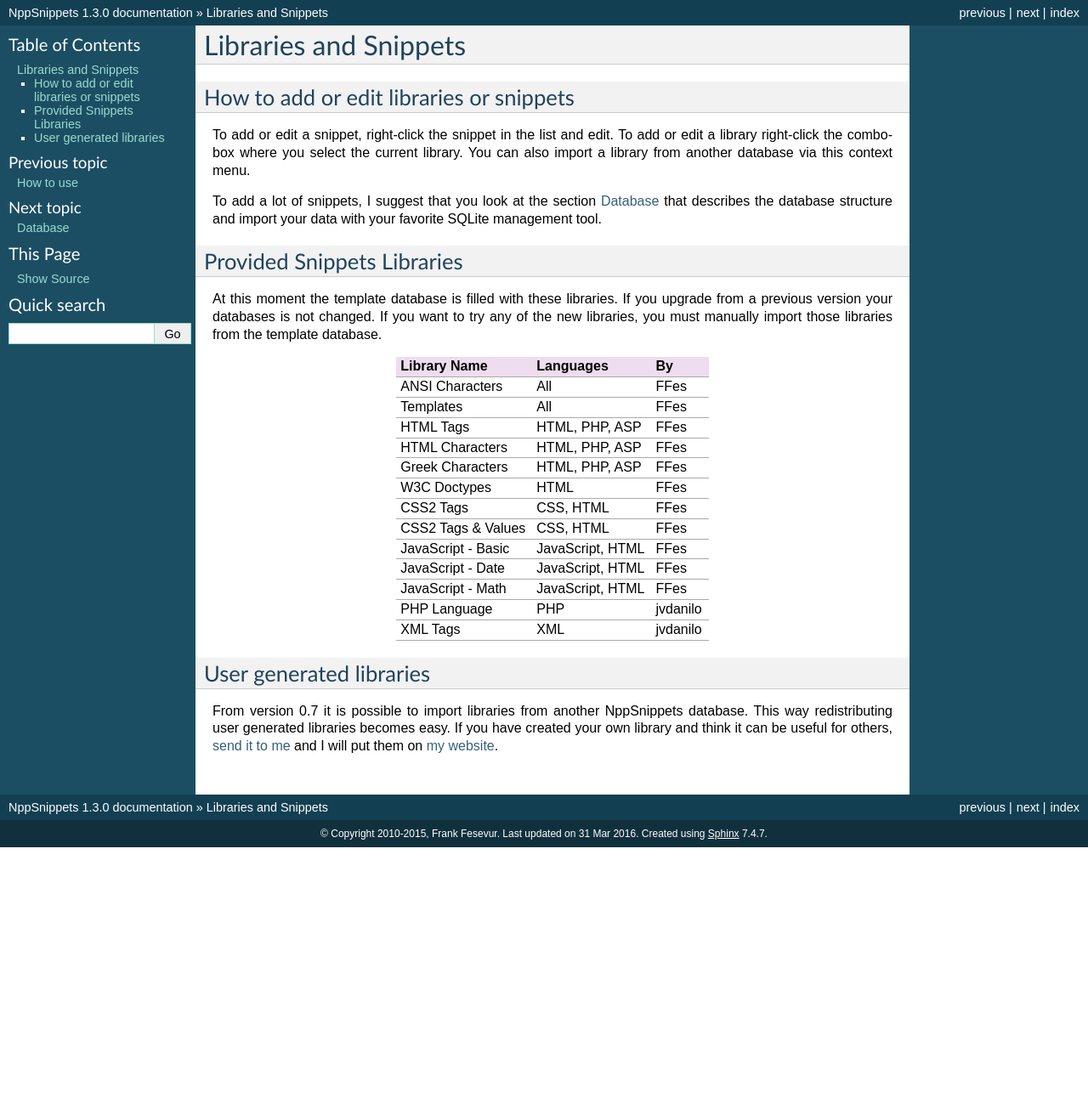
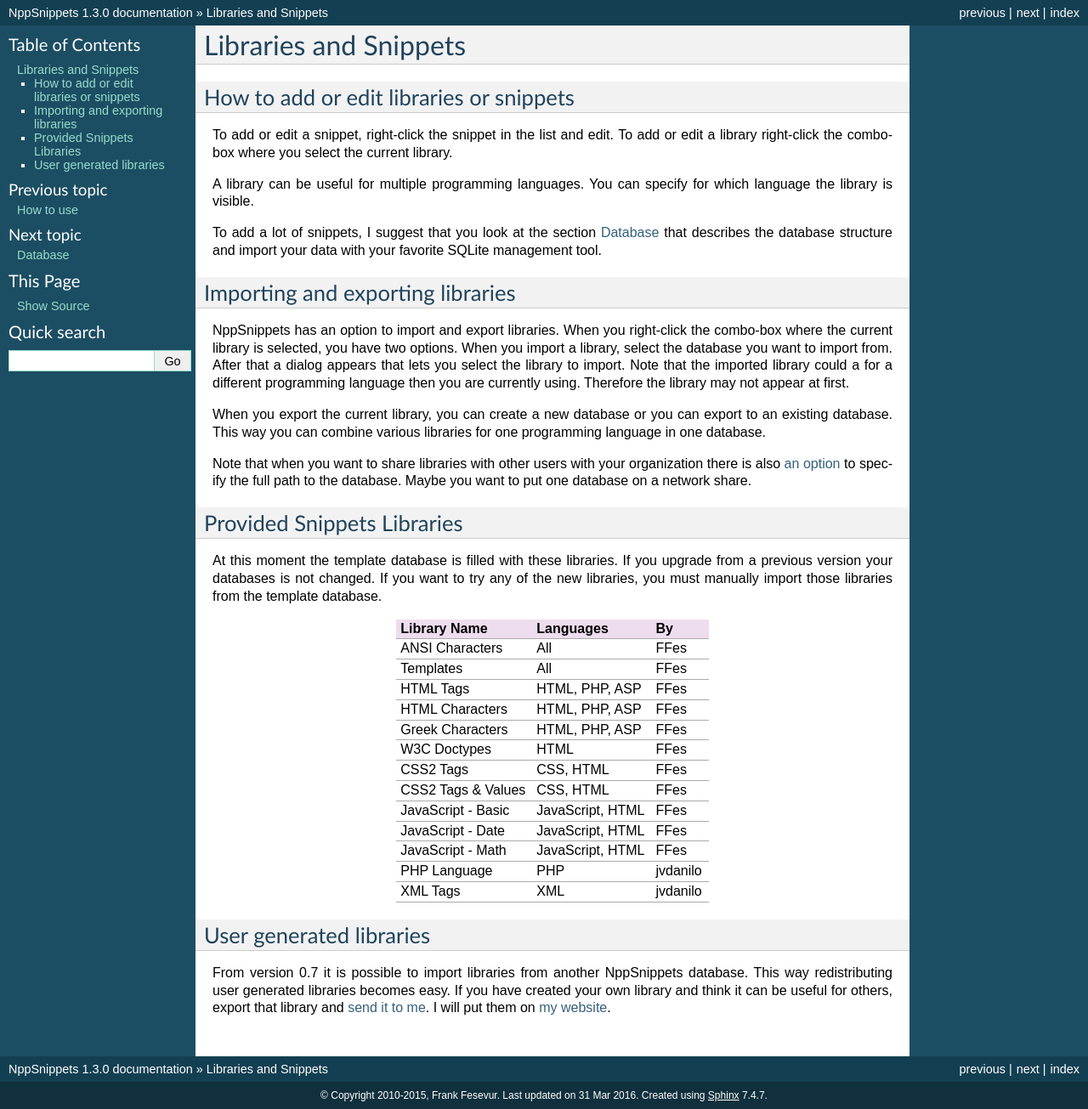
Before and after one commit to ffes/nppsnippets, a Sphinx documentation site: the page built from docs/libraries.rst, in a window 1280 px wide. Shown: the whole page at 85% size. Built offline with Sphinx 7.4.7, drawn with Linux system fonts in a browser that asks for light colours; before the commit the page ends 997 px from its top, so only the background shows below that.

Commit message:
Describe the new export library functionality

```diff
--- a/docs/libraries.rst
+++ b/docs/libraries.rst
@@ -8,12 +8,34 @@
 
 To add or edit a snippet, right-click the snippet in the list and edit.
 To add or edit a library right-click the combo-box where you select the
-current library. You can also import a library from another database via
-this context menu.
+current library.
+
+A library can be useful for multiple programming languages. You can specify
+for which language the library is visible.
 
 To add a lot of snippets, I suggest that you look at the section
 :ref:`database` that describes the database structure and import your
 data with your favorite SQLite management tool.
+
+
+Importing and exporting libraries
+---------------------------------
+
+NppSnippets has an option to import and export libraries. When you right-click
+the combo-box where the current library is selected, you have two options.
+When you import a library, select the database you want to import from.
+After that a dialog appears that lets you select the library to import.
+Note that the imported library could a for a different programming language
+then you are currently using. Therefore the library may not appear at first.
+
+When you export the current library, you can create a new database or you can
+export to an existing database. This way you can combine various libraries
+for one programming language in one database.
+
+Note that when you want to share libraries with other users with your
+organization there is also :ref:`an option <options>` to specify the full
+path to the database. Maybe you want to put one database on a network share.
+
 
 Provided Snippets Libraries
 ---------------------------
@@ -59,7 +81,7 @@
 From version 0.7 it is possible to import libraries from another
 NppSnippets database. This way redistributing user generated libraries
 becomes easy. If you have created your own library and think it can be
-useful for others, :ref:`send it to me <contact>` and I will put them on
-`my website`_.
+useful for others, export that library and :ref:`send it to me <contact>`.
+I will put them on `my website`_.
 
 .. _my website: http://www.fesevur.com/nppsnippets
```
